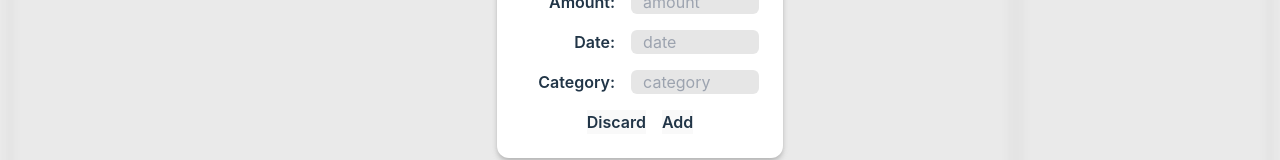
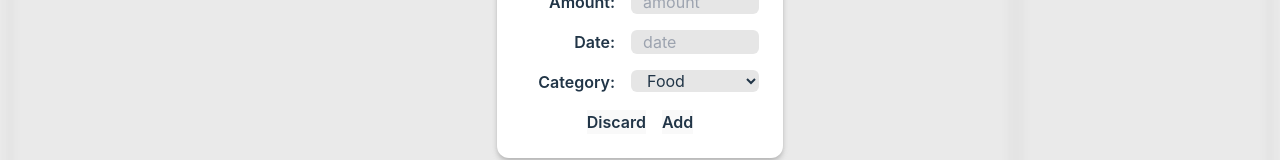
Before and after one commit to vChrisL/Finance-Tracker, a React (Vite) app: page / in a window 1280 px wide. Both pictures are taken after a click on the button "New Expense". Shown: the part 190-350 px from the top of the page. Built offline with nearby package versions, Linux system fonts and the light colour scheme.

Commit message:
category drop down selection ui

```diff
--- a/src/App.tsx
+++ b/src/App.tsx
@@ -54,6 +54,3 @@ function App() {
 }
 
 export default App
-
-
-// 2024-09-26 commit -m "added new expense menu store and new expense menu"
--- a/src/components/NewExpenseMenu-component.tsx
+++ b/src/components/NewExpenseMenu-component.tsx
@@ -20,7 +20,14 @@ export function NewExpenseMenu(){
                 <input type="text" placeholder='desc'/>
                 <input type="text" placeholder='amount'/>
                 <input type="text" placeholder='date'/>
-                <input type="text" placeholder='category'/>
+                <select name="category" id="category">
+                  <option value="food">Food</option>
+                  <option value="rent">Rent</option>
+                  <option value="transportation">Transportation</option>
+                  <option value="utilities">Utilities</option>
+                  <option value="personal">Personal</option>
+                  <option value="other">Other</option>
+                </select>
               </div>
             </div>
 
--- a/src/index.css
+++ b/src/index.css
@@ -11,6 +11,10 @@
   }
 
   input{
+    @apply
+    bg-[#e6e6e6] rounded-md pl-3 w-32 truncate
+  }
+  select{
     @apply
     bg-[#e6e6e6] rounded-md pl-3 w-32 truncate
   }
```
